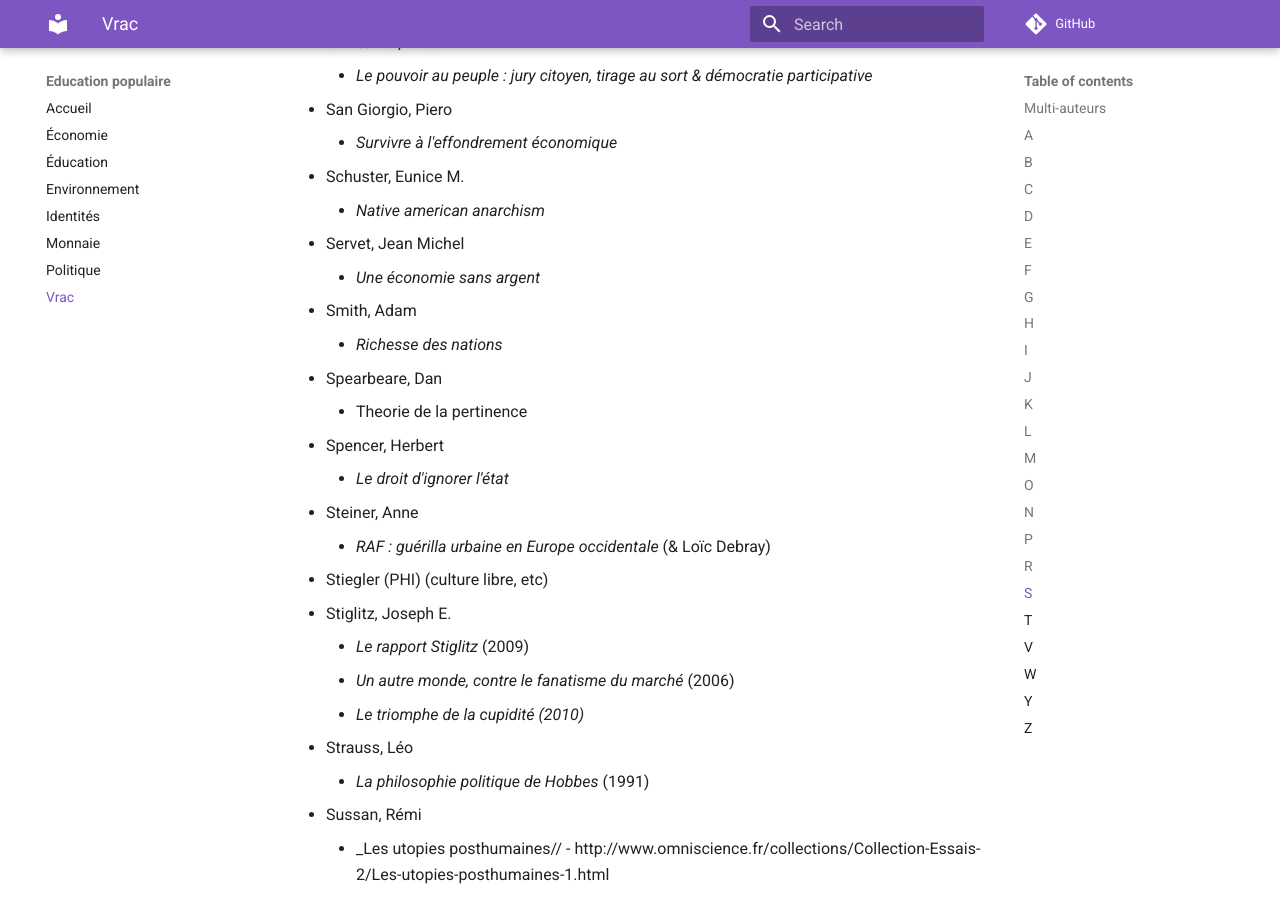
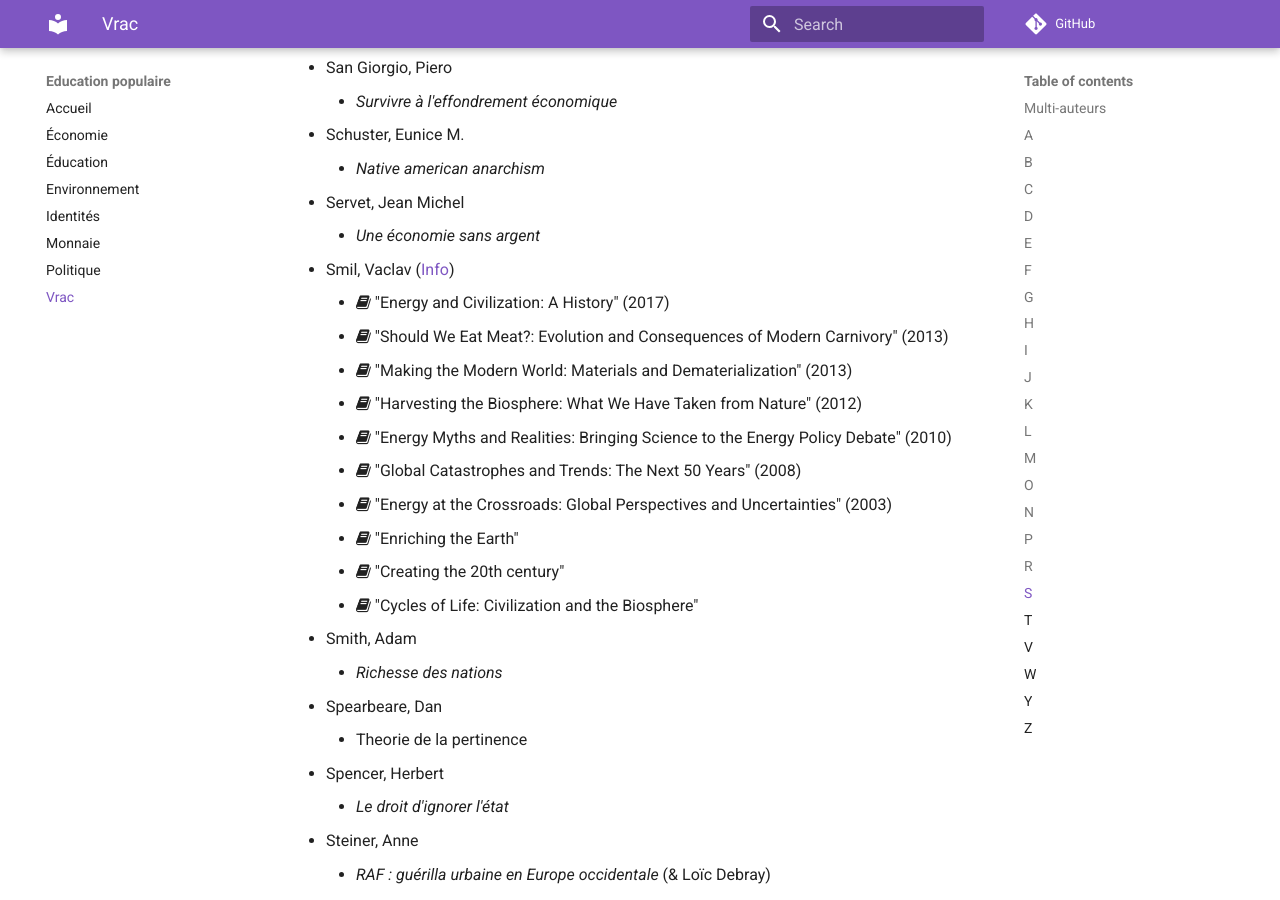
Before and after one commit to elgadjo/peer-education, an MkDocs documentation site: the page built from docs/en_vrac.md, in a window 1280 px wide and 900 px high, scrolled down 13272 px. Built offline with MkDocs 1.6.1 and Material for MkDocs 9.7.7, drawn with Linux system fonts in a browser that asks for light colours; comment, search, counter and statistics services are not loaded; old or Windows-style settings are respelled for this version of MkDocs; some of the changed text lies outside the part shown.

Commit message:
Update pictos

```diff
--- a/docs/en_vrac.md
+++ b/docs/en_vrac.md
@@ -1,6 +1,5 @@
 # Politique, Droit, Sociologie & Philo
 
-- http://www.wired.com/wiredscience/2013/11/vaclav-smil-wired/
 
 
 - Francis Dupuis-Déri
@@ -8,52 +7,69 @@
 
 ## Multi-auteurs
 
-- Joule et Beauvois,
-    * _La soumission librement consentie_, Presses Universitaires de France, 1998
+* Joule et Beauvois,
+    - <i class="fa fa-book"></i>
+      _La soumission librement consentie_, Presses Universitaires de France, 1998
 
 ## A
 
 - Accardo, Alain - SOCIO, POLITIQUE
-    * _Le petit-bourgeois gentilhomme_,
-    * _De notre servitude involontaire_
-    * _Introduction à une sociologie critique_.
+    * <i class="fa fa-book"></i>
+      _Le petit-bourgeois gentilhomme_,
+    * <i class="fa fa-book"></i>
+      _De notre servitude involontaire_
+    * <i class="fa fa-book"></i>
+      _Introduction à une sociologie critique_.
 
 - Ackelsberg, Martha a.
-    * _Free women of spain_
+    * <i class="fa fa-book"></i>
+      _Free women of spain_
 
 - Aigrain, Philippe
-    * _Cause Commune_
+    * <i class="fa fa-book"></i>
+      _Cause Commune_
 
 - Alain
-    * _Propos sur le pouvoir_
+    * <i class="fa fa-book"></i>
+      _Propos sur le pouvoir_
 
 - Alinsky, Saul
-    * _Manuel de l'animateur social_ -- ([Lire en ligne](http://www.naje.asso.fr/article.php3?id_article=333))
+    * <i class="fa fa-book"></i>
+      _Manuel de l'animateur social_ -- ([Lire en ligne](http://www.naje.asso.fr/article.php3?id_article=333))
 
 - Althusser, Louis
 
 - Antelme, Robert
-    * _L'espèce humaine_  (Gallimard)
+    * <i class="fa fa-book"></i>
+      _L'espèce humaine_  (Gallimard)
 
 - Archinov,
-    * _La Makhnovchtchina_. Ed. Spartacus.
+    * <i class="fa fa-book"></i>
+      _La Makhnovchtchina_. Ed. Spartacus.
 
 - Arendt, Hannah
-    * _Qu'est-ce que la politique ?_
-    * _Le système totalitaire_ (1951)
+    * <i class="fa fa-book"></i>
+      _Qu'est-ce que la politique ?_
+    * <i class="fa fa-book"></i>
+      _Le système totalitaire_ (1951)
 
 - Ariès, Paul
-    * _Les manipulations mentales au sein de la mondialisation_, conférence à DiverCité, Lyon, 10-12-02.
+    * <i class="fa fa-book"></i>
+      _Les manipulations mentales au sein de la mondialisation_, conférence à DiverCité, Lyon, 10-12-02.
 
 - Aristote
-    * _Ethique à Nicomaque_ [ethique, morale, loi, justice]
+    * <i class="fa fa-book"></i>
+      _Ethique à Nicomaque_ [ethique, morale, loi, justice]
 
 - Arnsperger Christian
-    * _Critique de l'existence capitaliste. Pour une éthique existentielle de l'économie_
+    * <i class="fa fa-book"></i>
+      _Critique de l'existence capitaliste. Pour une éthique existentielle de l'économie_
 
 - Attali, Jacques
-    * _Une brève histoire de l'avenir_
-    * _Demain, qui gouvernera le monde?_ (2011)
+    * <i class="fa fa-book"></i>
+      _Une brève histoire de l'avenir_
+    * <i class="fa fa-book"></i>
+      _Demain, qui gouvernera le monde?_ (2011)
 
 - Axelos, Kostas [PHI]
 
@@ -257,7 +273,7 @@
 - Gorz, André
     * _L'immatériel, connaissance, valeur et capital_
 
-- Gibran, Khalil*
+- Gibran, Khalil
     * _Le prophète_
     * _A Tear and A Smile_
 
@@ -537,6 +553,28 @@
 - Servet, Jean Michel
     * _Une économie sans argent_
 
+- Smil, Vaclav ([Info](http://www.wired.com/wiredscience/2013/11/vaclav-smil-wired/)) <!-- via-gates-bill -->
+    - <i class="fa fa-book"></i>
+      "Energy and Civilization: A History" (2017)
+    - <i class="fa fa-book"></i>
+      "Should We Eat Meat?: Evolution and Consequences of Modern Carnivory" (2013)
+    - <i class="fa fa-book"></i>
+      "Making the Modern World: Materials and Dematerialization" (2013)
+    - <i class="fa fa-book"></i>
+      "Harvesting the Biosphere: What We Have Taken from Nature" (2012)
+    - <i class="fa fa-book"></i>
+      "Energy Myths and Realities: Bringing Science to the Energy Policy Debate" (2010)
+    - <i class="fa fa-book"></i>
+      "Global Catastrophes and Trends: The Next 50 Years" (2008)
+    - <i class="fa fa-book"></i>
+      "Energy at the Crossroads: Global Perspectives and Uncertainties" (2003)
+    - <i class="fa fa-book"></i>
+      "Enriching the Earth"
+    - <i class="fa fa-book"></i>
+       "Creating the 20th century"
+    - <i class="fa fa-book"></i>
+      "Cycles of Life: Civilization and the Biosphere"
+
 - Smith, Adam
     * _Richesse des nations_
 
```
